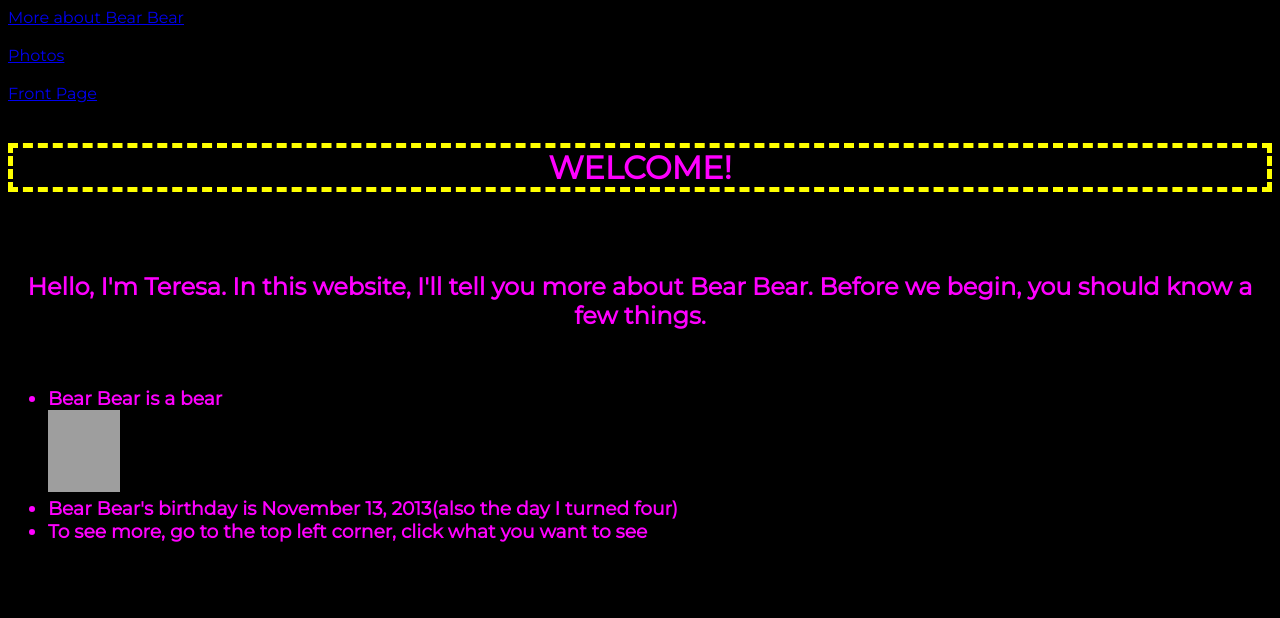
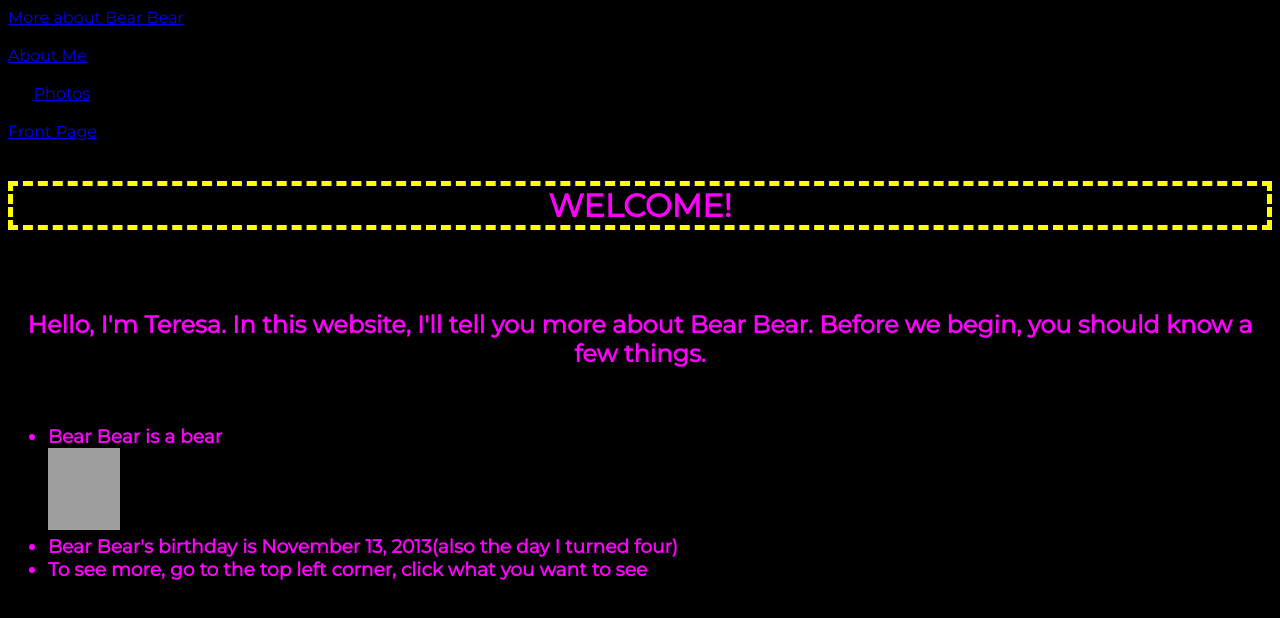
Before and after one commit to tersabear/BearWeb, a plain HTML site: page index.html in a window 1280 px wide. Drawn offline with Linux system fonts and the light colour scheme; grey boxes are pictures that could not be loaded.

Commit message:
Update index.html

```diff
--- a/index.html
+++ b/index.html
@@ -8,7 +8,7 @@
 <body>
 
 	<a href="extraInfo.html">More about Bear Bear</a><br><br>
-	<!--<a href="login.html">Login</a><br><br> -->
+	<a href="about me.html">About Me</a><br><br> -->
 	<!-- <a href="register.html">Create an Account</a><br><br> -->
 	<a href="photos.html">Photos</a><br><br>
 	<a href="front page.html">Front Page</a><br><br>
```
